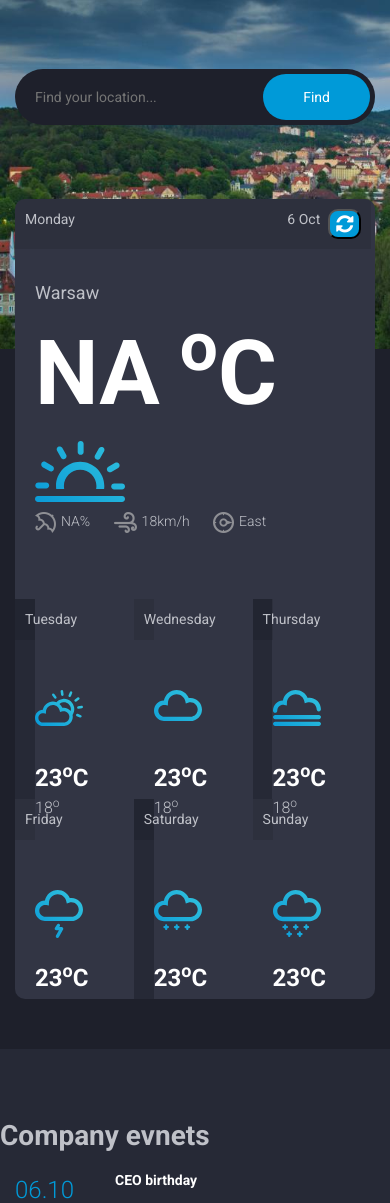
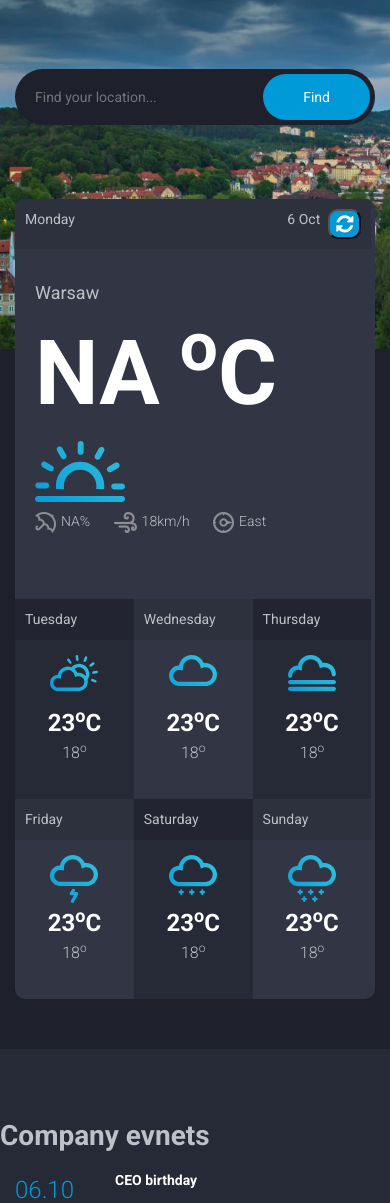
Before and after one commit to SiwyKrzysiek/weather-company, a PHP site: page / in a window 390 px wide. Shown: the part 161-1364 px from the top of the page. Run offline with PHP 8.4, Linux system fonts and the light colour scheme.

Commit message:
Adjust padding and width

```diff
--- a/index.css
+++ b/index.css
@@ -35,39 +35,53 @@
         grid-template-rows: 400px 200px 200px;
     }
 
+    .forecast-container .forecast .forecast-content {
+        padding-top: 15px;
+    }
+
+    .forecast-container :not(.today).forecast .forecast-icon {
+        margin-bottom: 0;
+    }
+
     #f0 {
         grid-row: 1;
         grid-column: 1 / span 3;
     }
 
     #f1 {
-        grid-row: 2;
-        grid-column: 1;
+        grid-row: 2 / span 1;
+        grid-column: 1 / span 1;
+        width: auto;
     }
 
     #f2 {
         grid-row: 2;
         grid-column: 2;
+        width: auto;
     }
 
     #f3 {
         grid-row: 2;
         grid-column: 3;
+        width: auto;
     }
 
     #f4 {
         grid-row: 3;
         grid-column: 1;
+        width: auto;
     }
 
     #f5 {
         grid-row: 3;
         grid-column: 2;
+        width: auto;
     }
 
     #f6 {
         grid-row: 3;
         grid-column: 3;
+        width: auto;
     }
 
     /* body {
```
